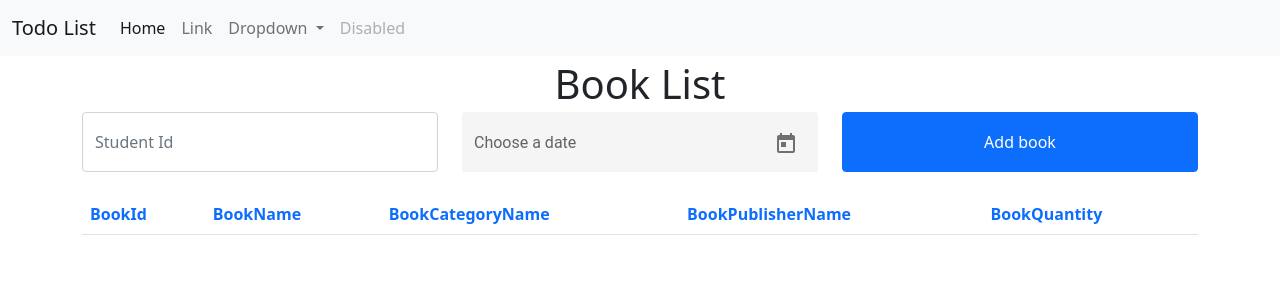
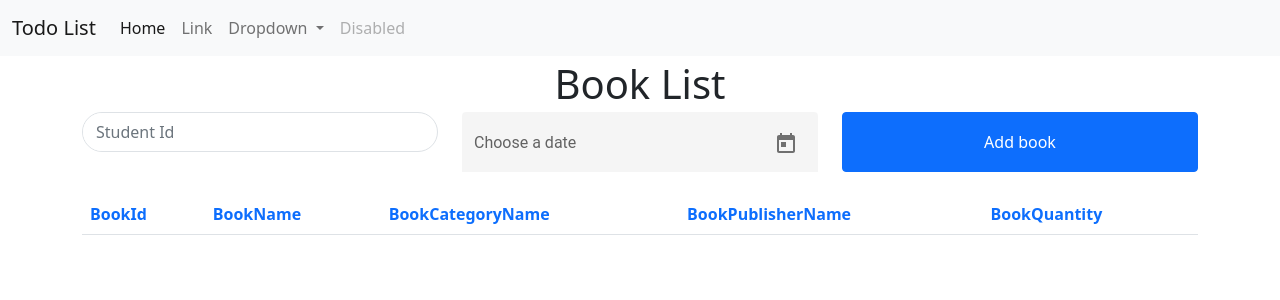
Before and after one commit to akshaylandage-rhealtech/AngularProject, an Angular app: page /issuebook/1 in a window 1280 px wide. Shown: the top 300 px of the page. Built offline with nearby package versions, Linux system fonts and the light colour scheme.

Commit message:
issuebook

```diff
--- a/src/app/Components/issue-book/issue-book.component.html
+++ b/src/app/Components/issue-book/issue-book.component.html
@@ -1,8 +1,14 @@
 <h1 class="my-1" style="width: 100%;text-align: center;">Book List</h1>
 <div class="container">
     <div class="row child-row">
+
         <div class="col-4">
-            <input type="text" style="height: 60px;" placeholder="Student Id" name="Book" class="form-control" [(ngModel)]="book.StudentId">
+            <div class="input-group border" style="border-radius: 50px;padding-right: 10px;">
+                <input style="border-radius: 50px;border-color: white;" type="text" placeholder="Book Name" name="StudentId" placeholder="Student Id"
+                  class="form-control pageBtn" [(ngModel)]="book.StudentId">
+
+              </div>
+
         </div>
         <div class="col-4">
             <mat-form-field appearance="fill" style="width: 100%;">
@@ -15,7 +21,7 @@
 
         </div>
         <div class="col-4">
-            <button (click)="issueAddBtn()" class="btn btn-primary submit" style="width: 100%;height: 60px;">Add book</button>
+            <button (click)="issueAddBtn()" class="btn btn-primary submit pageBtn" style="width: 100%;height: 60px;">Add book</button>
         </div>
     </div>
 </div>
@@ -60,7 +66,7 @@
 
                                 </div>
                             </td>
-                            <td><button class="btn btn-danger" (click)="deleteRow(i)" style='cursor:
+                            <td><button class="btn btn-danger pageBtn" (click)="deleteRow(i)" style='cursor:
                                     pointer;'>Remove</button></td>
                         </tr>
                     </tbody>
```
